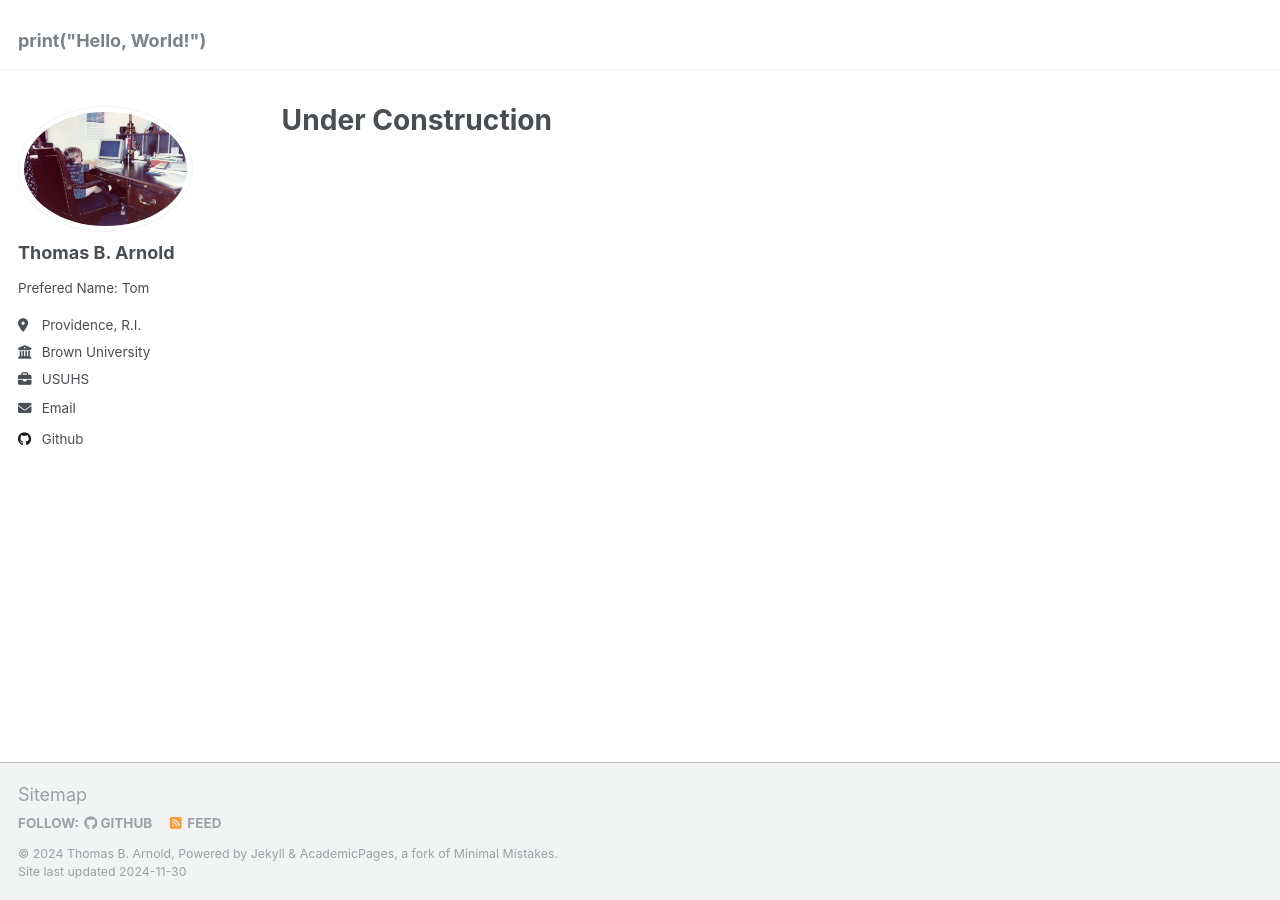
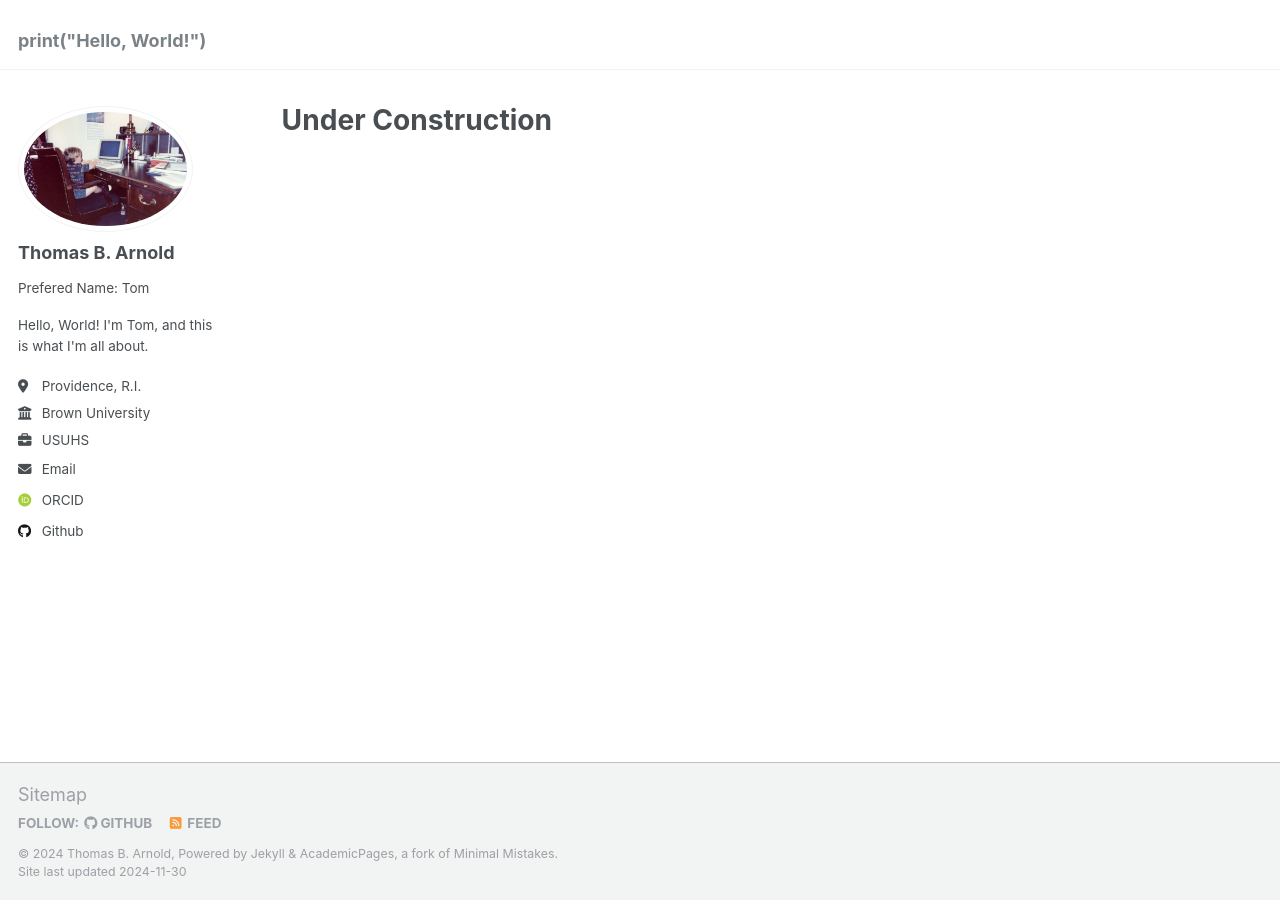
Before and after one commit to tomrannosaurus/tomrannosaurus.github.io, a Jekyll site: the page built from _pages/about.md, in a window 1280 px wide. Built offline with Jekyll 4.4.1, drawn with Linux system fonts in a browser that asks for light colours; some web fonts are replaced.

Commit message:
Update _config.yml

```diff
--- a/_config.yml
+++ b/_config.yml
@@ -25,7 +25,7 @@ author:
   name             : "Thomas B. Arnold"
   nickname         : "Prefered Name: Tom"
   pronouns         : #"ex:"
-  bio              : #"Short biography for the left-hand sidebar"
+  bio              : "Hello, World! I'm Tom, and this is what I'm all about."
   location         : "Providence, R.I."
   employer         : "USUHS"
   university       : "Brown University"
@@ -36,7 +36,7 @@ author:
   arxiv            : # URL - Update with the correct link to your profile
   googlescholar    : #"https://scholar.google.com/citations?user=PS_CX0AAAAAJ"
   impactstory      : # URL
-  orcid            : #"http://orcid.org/yourorcidurl"
+  orcid            : "https://orcid.org/0009-0003-9665-4518"
   semantic         : # URL
   pubmed           : #"https://www.ncbi.nlm.nih.gov/pubmed/?term=john+snow"
   researchgate     : # URL
```
